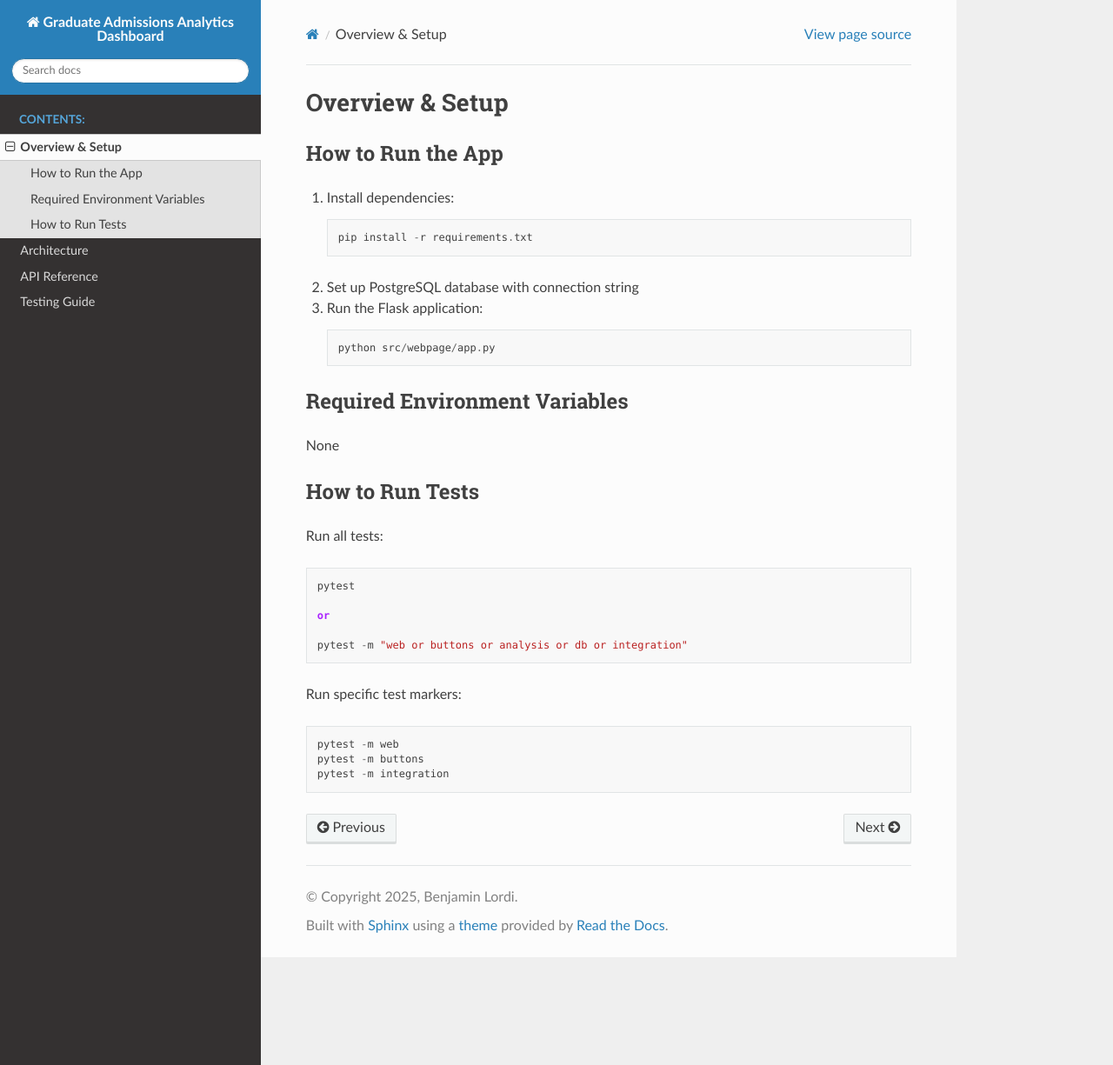
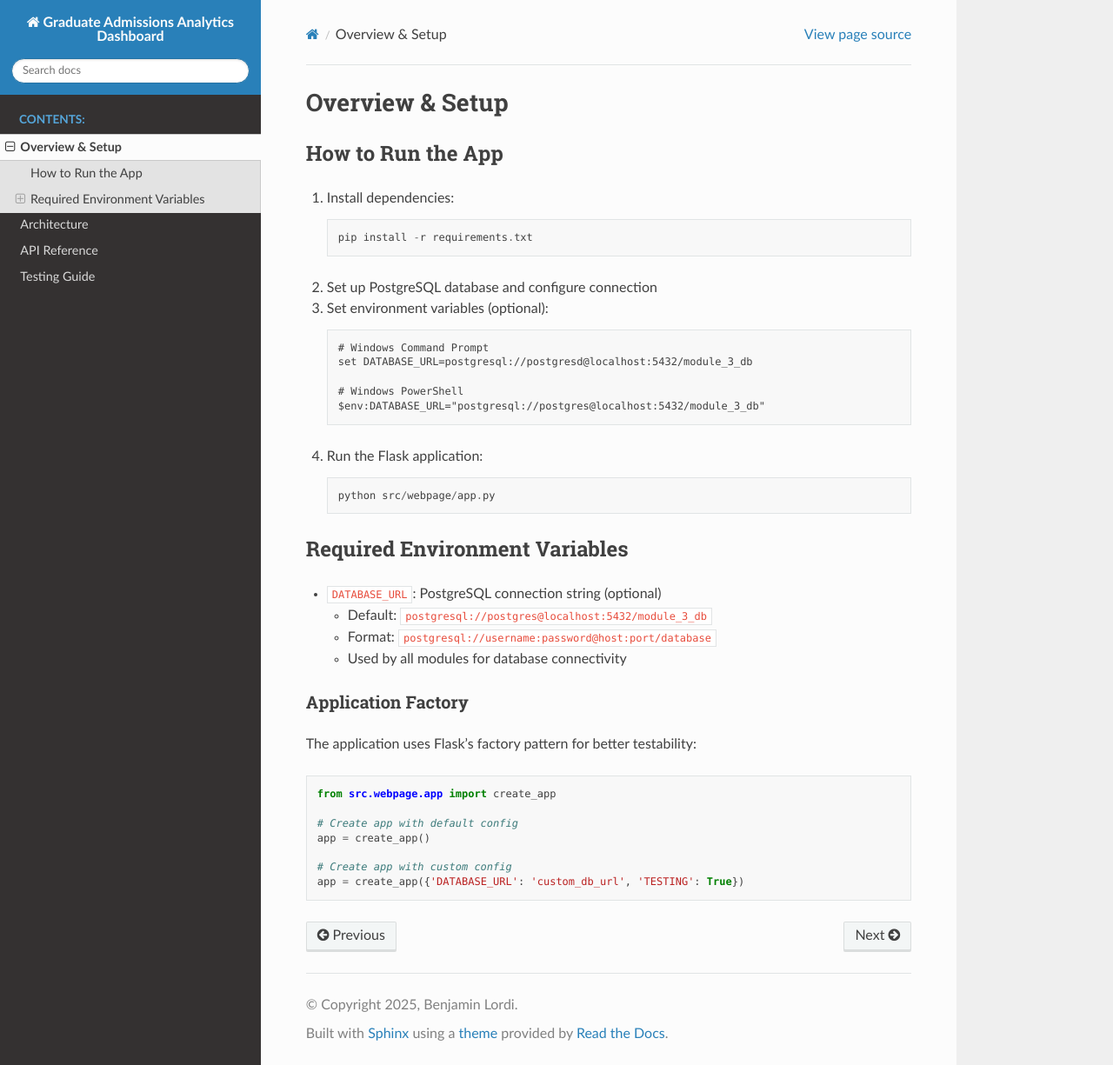
Before and after one commit to blordi/jhu_software_concepts, a Sphinx documentation site: the page built from module_4/docs/source/overview_setup.rst, in a window 1280 px wide and 1225 px high. Shown: the whole window at 87% size. Built offline with Sphinx 7.4.7 and the Read the Docs theme 3.1.0, drawn with Linux system fonts in a browser that asks for light colours.

Commit message:
Updated Docs

```diff
--- a/module_4/docs/source/overview_setup.rst
+++ b/module_4/docs/source/overview_setup.rst
@@ -8,29 +8,38 @@ How to Run the App
 
     pip install -r requirements.txt
 
-2. Set up PostgreSQL database with connection string
-3. Run the Flask application::
+2. Set up PostgreSQL database and configure connection
+
+3. Set environment variables (optional)::
+
+    # Windows Command Prompt
+    set DATABASE_URL=postgresql://postgresd@localhost:5432/module_3_db
+
+    # Windows PowerShell
+    $env:DATABASE_URL="postgresql://postgres@localhost:5432/module_3_db"
+
+4. Run the Flask application::
 
     python src/webpage/app.py
 
 Required Environment Variables
 ------------------------------
 
-None
+* ``DATABASE_URL``: PostgreSQL connection string (optional)
 
-How to Run Tests
-----------------
+  - Default: ``postgresql://postgres@localhost:5432/module_3_db``
+  - Format: ``postgresql://username:password@host:port/database``
+  - Used by all modules for database connectivity
 
-Run all tests::
+Application Factory
+~~~~~~~~~~~~~~~~~~~
 
-    pytest
+The application uses Flask's factory pattern for better testability::
 
-    or
+    from src.webpage.app import create_app
 
-    pytest -m "web or buttons or analysis or db or integration"
+    # Create app with default config
+    app = create_app()
 
-Run specific test markers::
-
-    pytest -m web
-    pytest -m buttons
-    pytest -m integration
+    # Create app with custom config
+    app = create_app({'DATABASE_URL': 'custom_db_url', 'TESTING': True})
```
Also changed, not shown: module_4/docs/source/modules.rst (+19 -4 lines), module_4/docs/source/operational_notes.rst (added, +115 -0 lines), module_4/docs/source/testing_guide.rst (+19 -18 lines), 16 other files.
